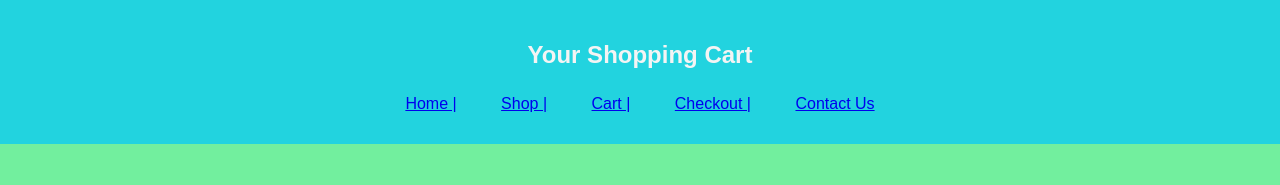
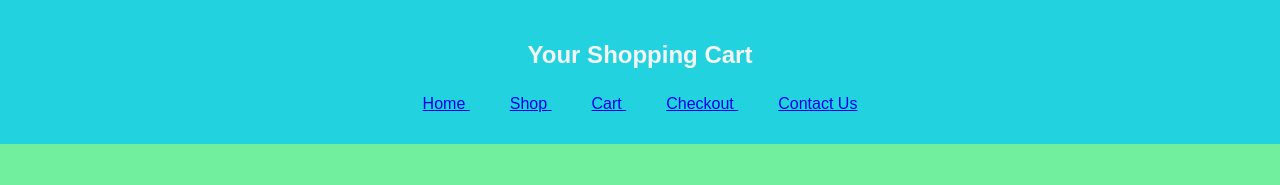
Before and after one commit to Karabo-06/coursework, a plain HTML site: page cart.html in a window 1280 px wide. Shown: the top 185 px of the page. Drawn offline with Linux system fonts and the light colour scheme.

Commit message:
Update cart.html
removing bars in the navigation bar

```diff
--- a/cart.html
+++ b/cart.html
@@ -58,10 +58,10 @@
         <h1>Your Shopping Cart</h1>
         <nav>
             <ul>
-              <li><a href="index.html"> Home |</a></li>
-              <li><a href="shop.html"> Shop |</a></li>
-              <li><a href="cart.html"> Cart |</a></li>
-              <li><a href="checkout.html"> Checkout |</a></li>
+              <li><a href="index.html"> Home </a></li>
+              <li><a href="shop.html"> Shop </a></li>
+              <li><a href="cart.html"> Cart </a></li>
+              <li><a href="checkout.html"> Checkout </a></li>
               <li><a href="feedback.html"> Contact Us</a></li>
             </ul>
         </nav>
```
